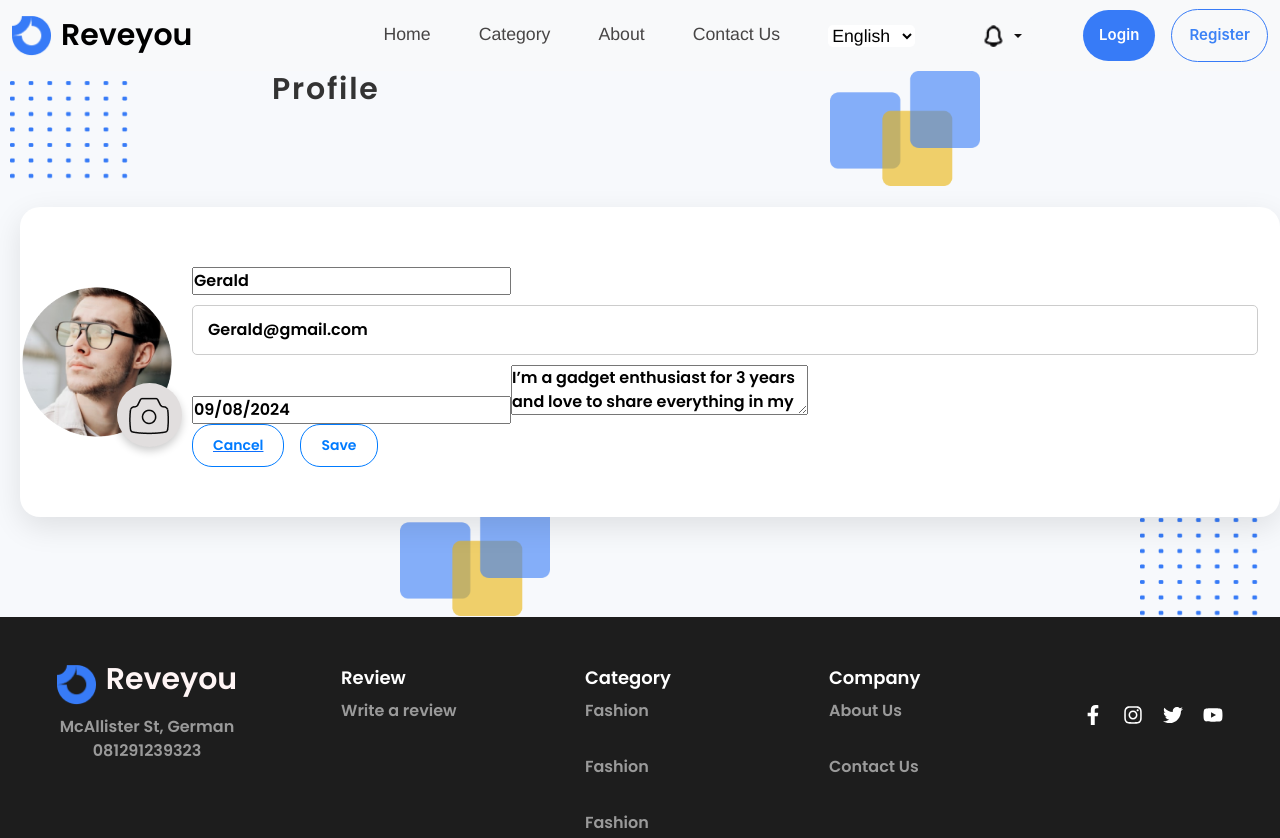
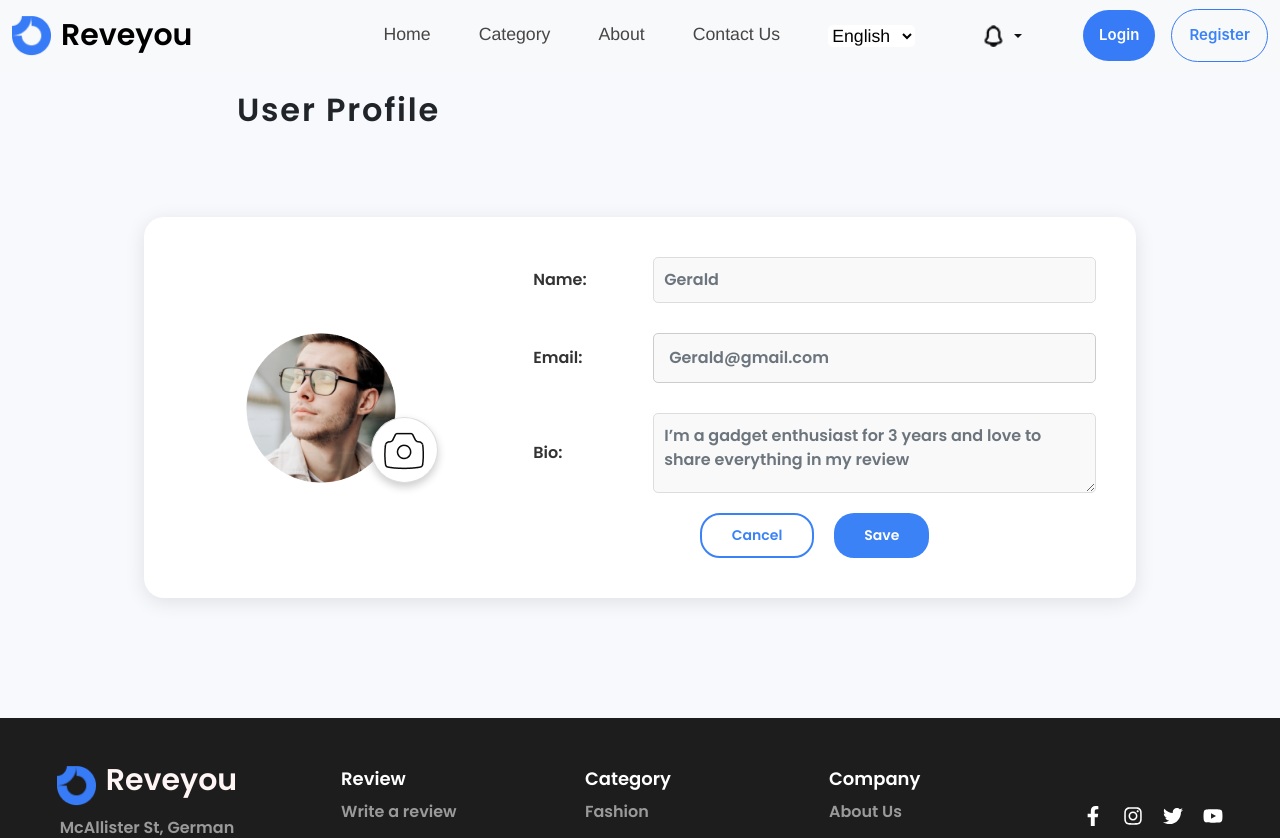
Before and after one commit to saraabdelrhman/wallet-market-master, a React (Create React App) app: page /editprofile in a window 1280 px wide. Shown: the top 838 px of the page. Built offline with nearby package versions, Linux system fonts and the light colour scheme.

Commit message:
edit profile

```diff
--- a/src/components/Editprofile.js
+++ b/src/components/Editprofile.js
@@ -1,19 +1,13 @@
 import React, { useState } from "react";
-import "./Profile.css"; // Ensure the CSS path is correct
 import defaultImg from "./images/unsplash_xZSEvSlHRv8.png"; // Placeholder image path
-import dot from './images/Group 48097650.png';
-import shape from './images/Group 9.png';
-import icon from './images/Icons.png';
-import { Edit3 } from "react-feather"; // Using react-feather for the edit icon
-import { Link } from "react-router-dom";
+import icon from './images/Icons.png'; // Camera icon for upload
 
-const Profile = ({content}) => {
+const Profile = ({ content }) => {
   const [user, setUser] = useState({
-    name: "Gerald",
-    email: "Gerald@gmail.com",
-    joinDate: "09/08/2024",
-    bio: "I’m a gadget enthusiast for 3 years and love to share everything in my review",
-    avatar: defaultImg // Using a default image as placeholder
+    name: "",
+    email: "",
+    bio: "",
+    avatar: defaultImg, // Placeholder image
   });
 
   const [selectedFile, setSelectedFile] = useState(null);
@@ -27,31 +21,174 @@ const Profile = ({content}) => {
       alert("Please select a file first.");
       return;
     }
-
-    // Mock upload
     alert("Profile picture uploaded successfully!");
   };
 
   const handleInputChange = (e) => {
     const { name, value } = e.target;
-    setUser(prev => ({
+    setUser((prev) => ({
       ...prev,
-      [name]: value
+      [name]: value,
     }));
   };
 
   return (
-    <div className="profile-container text-left">
-      <h2 className="profile-title">{content["profile"]}</h2>
+    <div className="profile-container" style={{ display: "flex", justifyContent: "center", padding: "20px" }}>
+      <style>
+        {`
+          .profile-card {
+            width: 80%;
+            max-width: 1000px;
+            padding: 40px;
+            background-color: #fff;
+            border-radius: 20px;
+            box-shadow: 0 4px 20px rgba(0, 0, 0, 0.1);
+            display: flex;
+            justify-content: space-between;
+            align-items: center;
+            flex-wrap: wrap; /* Allows wrapping for smaller screens */
+          }
 
-      {/* Decorative images */}
-      <img src={dot} alt="Dots" className="decorative-dot" />
-      <img src={dot} alt="Dots" className="decorative-dot2" />
-      <img src={shape} alt="Shape" className="decorative-shape-1" />
-      <img src={shape} alt="Shape" className="decorative-shape-2" />
+          .profile-avatar-container {
+            position: relative;
+            flex-basis: 30%; /* Give it a percentage width */
+            display: flex;
+            justify-content: center;
+            align-items: center;
+          }
+
+          .profile-avatar {
+            border-radius: 50%;
+            width: 150px;
+            height: 150px;
+            object-fit: cover;
+          }
+
+          .change-photo-icon {
+            position: absolute;
+            bottom: 0;
+            right: 20px;
+            background-color: white;
+            border-radius: 50%;
+            padding: 10px;
+            border: 1px solid #ddd;
+            cursor: pointer;
+          }
+
+          .profile-fields {
+            flex-basis: 65%; /* Take the remaining space */
+            padding-left: 30px;
+          }
+
+          .profile-field {
+            display: flex;
+            align-items: center;
+            margin-bottom: 20px;
+          }
+
+          .profile-label {
+            font-weight: bold;
+            margin-right: 20px;
+            min-width: 100px;
+            color: #333;
+          }
+
+          .profile-input, .profile-textarea {
+            width: 100%;
+            padding: 10px;
+            border: 1px solid #ddd;
+            border-radius: 5px;
+            font-size: 16px;
+            background-color: #f9f9f9;
+          }
+
+          .profile-input::placeholder, .profile-textarea::placeholder {
+            color: #6c757d; /* Secondary color like Bootstrap */
+          }
+
+          .profile-textarea {
+            resize: vertical;
+            height: 80px;
+          }
+
+          .button-container {
+            display: flex;
+            justify-content: center;
+            margin-top: 20px;
+          }
+
+          .edit-profile-button {
+            background-color: #3B82F6;
+            color: white;
+            border: none;
+            padding: 10px 30px;
+            border-radius: 20px;
+            cursor: pointer;
+            margin: 0 10px;
+          }
+
+          .edit-profile-button.cancel {
+            background-color: transparent;
+            color: #3B82F6;
+            border: 2px solid #3B82F6;
+          }
+
+          .edit-profile-button:hover {
+            background-color: #2563EB;
+          }
+
+          /* Responsive Styles */
+          @media (max-width: 768px) {
+            .profile-card {
+              flex-direction: column; /* Stack content vertically */
+              align-items: center;
+              padding: 20px;
+            }
+
+            .profile-avatar-container {
+              flex-basis: auto;
+              margin-bottom: 20px;
+            }
+
+            .profile-fields {
+              padding-left: 0;
+              flex-basis: 100%;
+            }
+
+            .profile-label {
+              min-width: 80px; /* Adjust label width */
+            }
+          }
+
+          @media (max-width: 480px) {
+            .profile-avatar {
+              width: 120px;
+              height: 120px;
+            }
+
+            .profile-label {
+              min-width: 70px; /* Further reduce label width */
+            }
+
+            .edit-profile-button {
+              width: 100%;
+              margin-top: 10px;
+              padding: 10px;
+            }
+
+            .button-container {
+              flex-direction: column;
+            }
+          }
+        `}
+      </style>
+
+      <div className="d-flex text-start" style={{ width: "65%" }}>
+        <h2 className="fs-2" style={{ textAlign: "left" }}>User Profile</h2>
+      </div>
 
       <div className="profile-card">
-        <div className="profile-image-container">
+        <div className="profile-avatar-container">
           <img src={user.avatar} alt="Avatar" className="profile-avatar" />
           <div className="change-photo-icon" onClick={handleProfilePictureUpload}>
             <label htmlFor="file-input">
@@ -65,44 +202,49 @@ const Profile = ({content}) => {
             />
           </div>
         </div>
-        <div className="profile-details">
-          <div className="profile-info">
+
+        <div className="profile-fields">
+          <div className="profile-field">
+            <label htmlFor="name" className="profile-label">Name:</label>
             <input
               type="text"
+              id="name"
               name="name"
               value={user.name}
               onChange={handleInputChange}
               className="profile-input"
+              placeholder="Gerald"
             />
+          </div>
+
+          <div className="profile-field">
+            <label htmlFor="email" className="profile-label">Email:</label>
             <input
               type="email"
+              id="email"
               name="email"
               value={user.email}
               onChange={handleInputChange}
               className="profile-input"
+              placeholder="Gerald@gmail.com"
             />
-            <input
-              type="text"
-              name="joinDate"
-              value={user.joinDate}
-              onChange={handleInputChange}
-              className="profile-input"
-            />
+          </div>
+
+          <div className="profile-field">
+            <label htmlFor="bio" className="profile-label">Bio:</label>
             <textarea
+              id="bio"
               name="bio"
               value={user.bio}
               onChange={handleInputChange}
               className="profile-textarea"
+              placeholder="I’m a gadget enthusiast for 3 years and love to share everything in my review"
             />
           </div>
-          <div className="d-flex">
-           <Link to={'/profile'} className="no-underline">
-           <button className="edit-profile-button me-3">
-              Cancel
-            </button></Link>
-            <button className="edit-profile-button">
-              Save
-            </button>
+
+          <div className="button-container">
+            <button className="edit-profile-button cancel">Cancel</button>
+            <button className="edit-profile-button">Save</button>
           </div>
         </div>
       </div>
```
